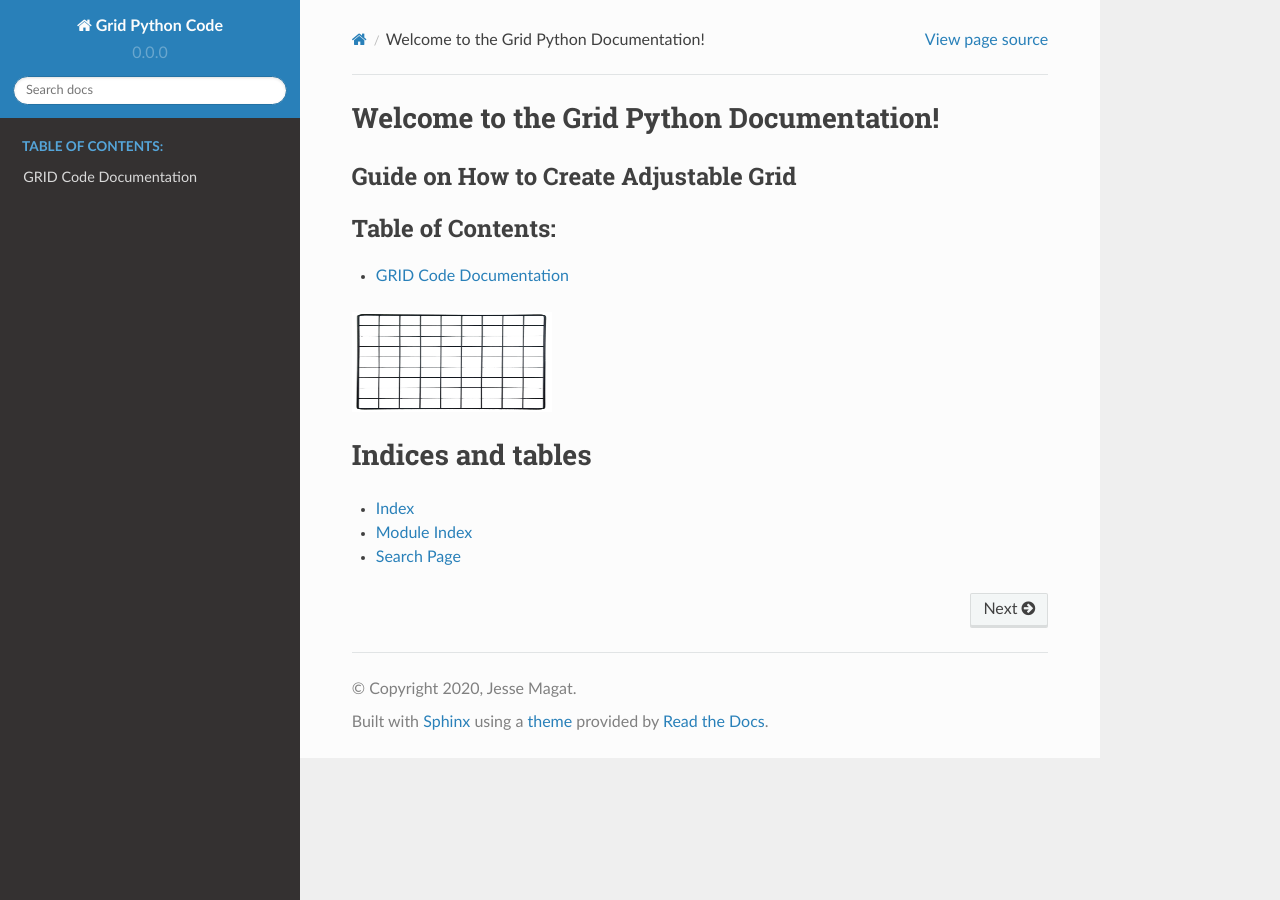
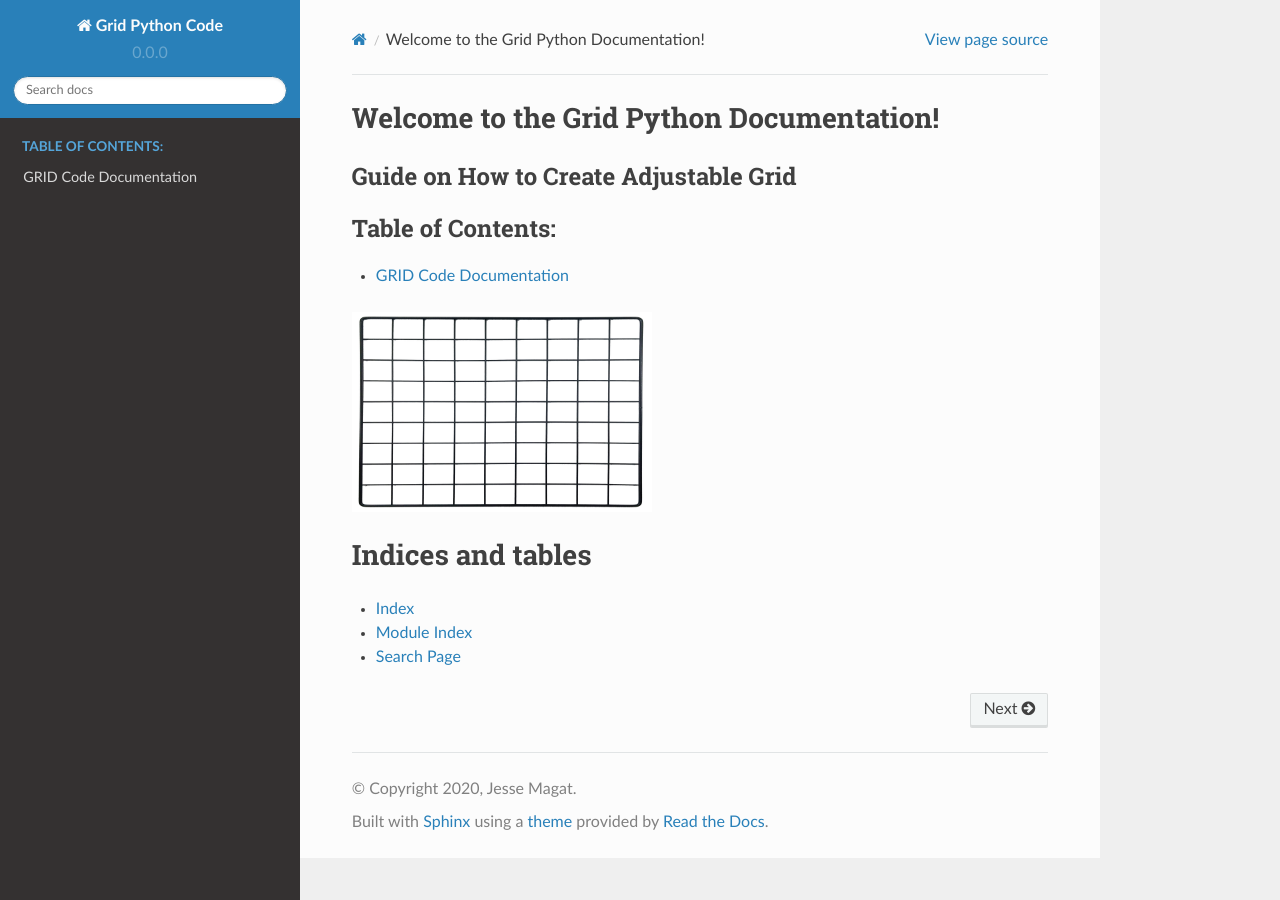
Before and after one commit to magatj/magatj.github.io, a Sphinx documentation site: the page built from sphinx_doc/source/index.rst, in a window 1280 px wide. Built offline with Sphinx 7.4.7 and the Read the Docs theme 2.0.0, drawn with Linux system fonts in a browser that asks for light colours.

Commit message:
Update index.rst

```diff
--- a/sphinx_doc/source/index.rst
+++ b/sphinx_doc/source/index.rst
@@ -16,8 +16,8 @@ Guide on How to Create Adjustable Grid
    additional/welcome.rst
 
 .. image:: standard-grid.png
-   :width: 200
-   :height: 100
+   :width: 300
+   :height: 200
 
 
 Indices and tables
```
